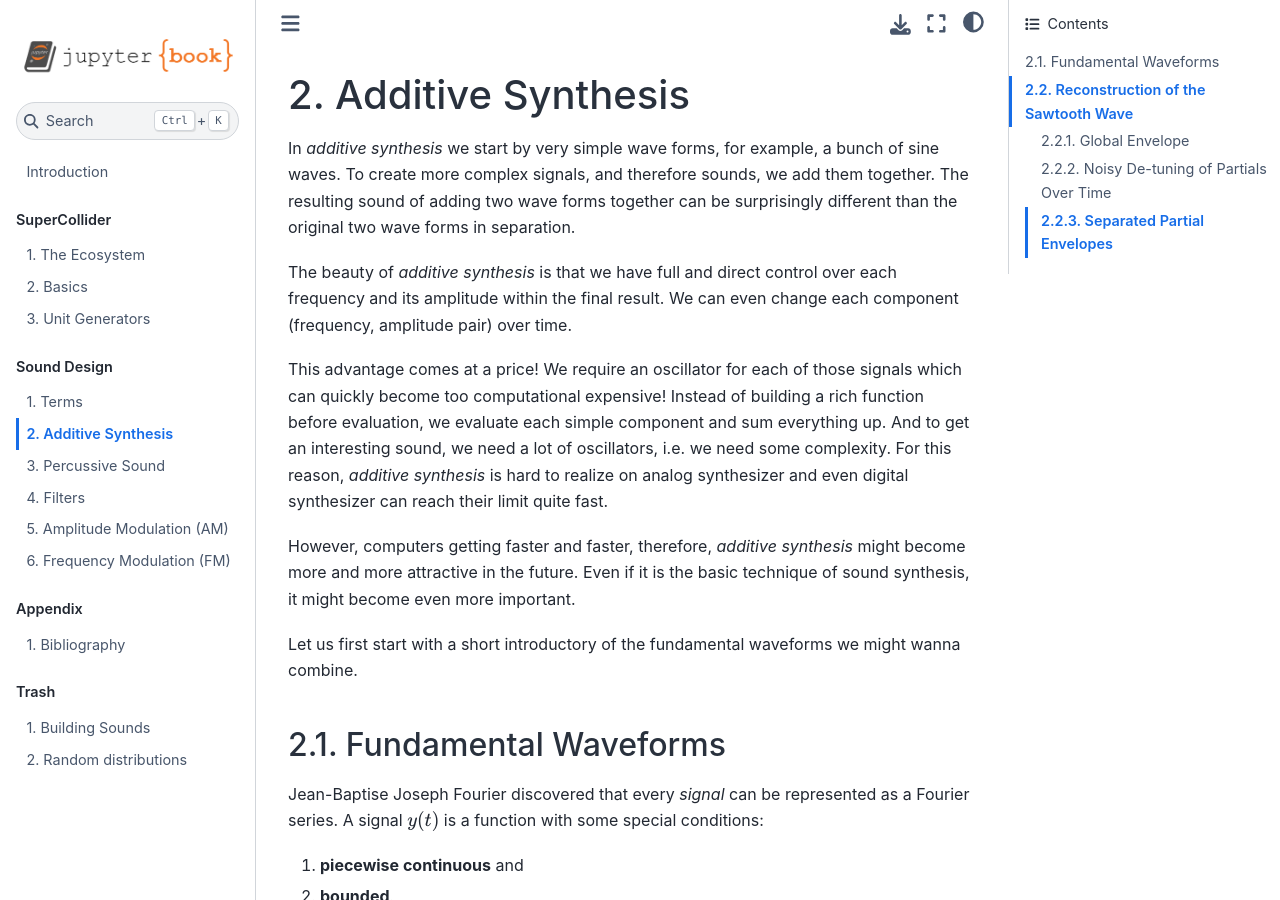
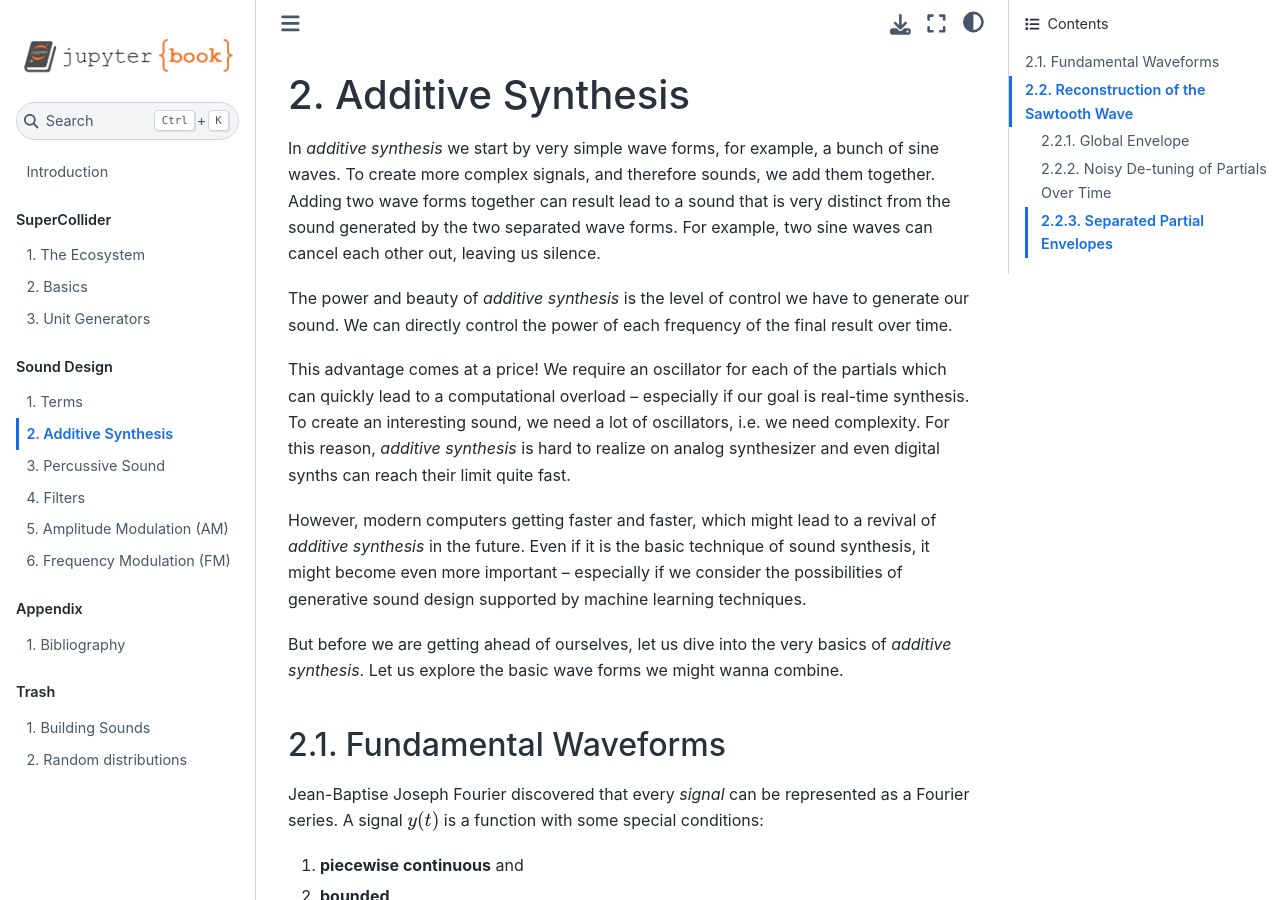
Before and after one commit to BZoennchen/supercollider-book, a Jupyter Book: the page built from chapters/sounddesign/additive-synthesis.md, in a window 1280 px wide and 900 px high. Built offline with Jupyter Book 1.0.4 settings and Sphinx 7.4.7 and the Sphinx Book theme 1.1.4, drawn with Linux system fonts in a browser that asks for light colours.

Commit message:
update content

```diff
--- a/chapters/sounddesign/additive-synthesis.md
+++ b/chapters/sounddesign/additive-synthesis.md
@@ -3,21 +3,22 @@
 
 In *additive synthesis* we start by very simple wave forms, for example, a bunch of sine waves.
 To create more complex signals, and therefore sounds, we add them together.
-The resulting sound of adding two wave forms together can be surprisingly different than the original two wave forms in separation.
+Adding two wave forms together can result lead to a sound that is very distinct from the sound generated by the two separated wave forms.
+For example, two sine waves can cancel each other out, leaving us silence.
 
-The beauty of *additive synthesis* is that we have full and direct control over each frequency and its amplitude within the final result.
-We can even change each component (frequency, amplitude pair) over time.
+The power and beauty of *additive synthesis* is the level of control we have to generate our sound.
+We can directly control the power of each frequency of the final result over time.
 
 This advantage comes at a price!
-We require an oscillator for each of those signals which can quickly become too computational expensive!
-Instead of building a rich function before evaluation, we evaluate each simple component and sum everything up.
-And to get an interesting sound, we need a lot of oscillators, i.e. we need some complexity.
-For this reason, *additive synthesis* is hard to realize on analog synthesizer and even digital synthesizer can reach their limit quite fast.
+We require an oscillator for each of the partials which can quickly lead to a computational overload -- especially if our goal is real-time synthesis.
+To create an interesting sound, we need a lot of oscillators, i.e. we need complexity.
+For this reason, *additive synthesis* is hard to realize on analog synthesizer and even digital synths can reach their limit quite fast.
 
-However, computers getting faster and faster, therefore, *additive synthesis* might become more and more attractive in the future.
-Even if it is the basic technique of sound synthesis, it might become even more important.
+However, modern computers getting faster and faster, which might lead to a revival of *additive synthesis* in the future.
+Even if it is the basic technique of sound synthesis, it might become even more important -- especially if we consider the possibilities of generative sound design supported by machine learning techniques.
 
-Let us first start with a short introductory of the fundamental waveforms we might wanna combine.
+But before we are getting ahead of ourselves, let us dive into the very basics of *additive synthesis*.
+Let us explore the basic wave forms we might wanna combine.
 
 ## Fundamental Waveforms
 
```
Also changed, not shown: 12 other files.
